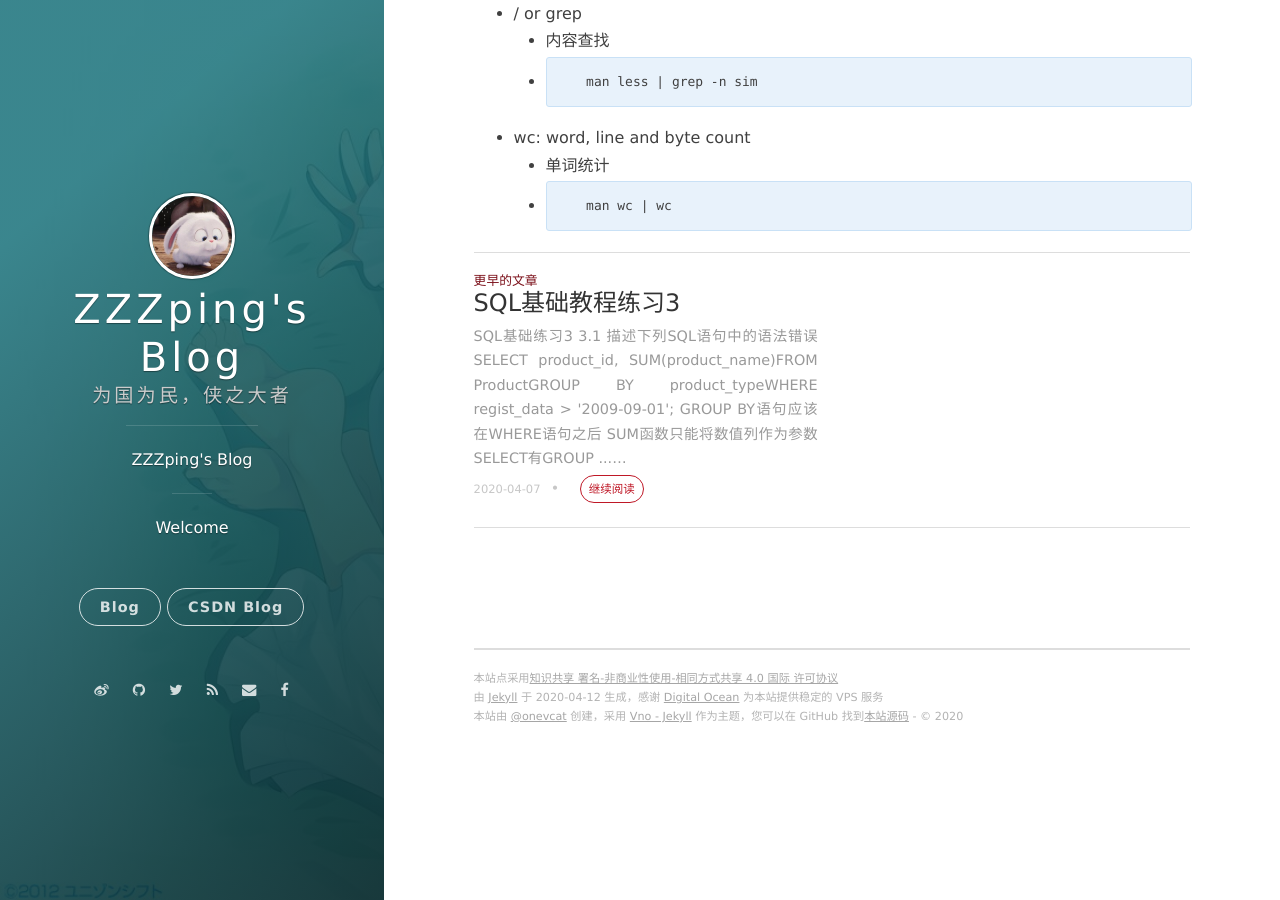
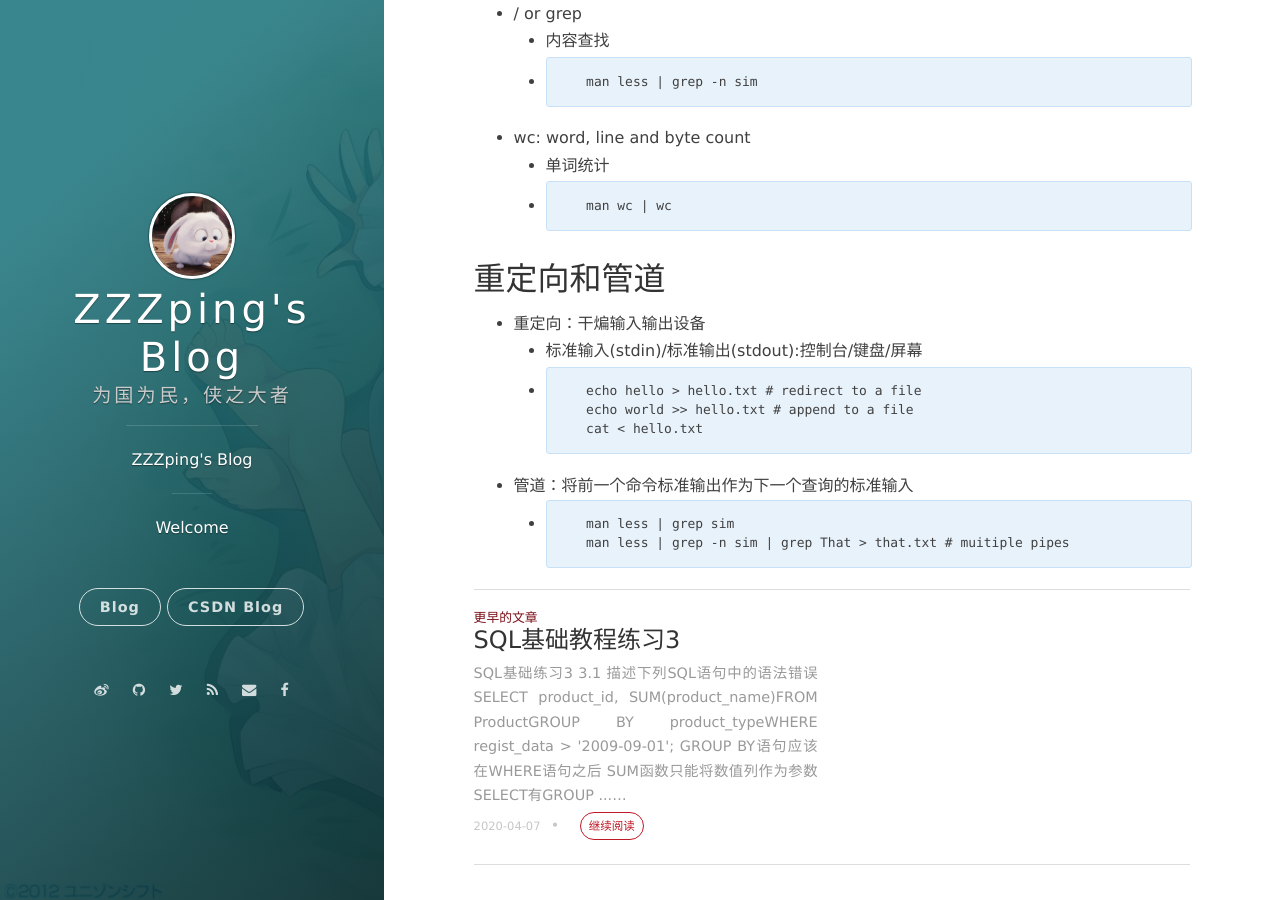
Before and after one commit to ZZZping/ZZZping.github.io, a Jekyll site: the page built from _posts/2020-04-12-Linux命令行1.md, in a window 1280 px wide and 900 px high, scrolled down 1302 px. Built offline with Jekyll 4.4.1, drawn with Linux system fonts in a browser that asks for light colours; nearby versions of some CDN libraries; comment, search, counter and statistics services are not loaded.

Commit message:
echo & pipe

````diff
--- a/_posts/2020-04-12-Linux命令行1.md
+++ b/_posts/2020-04-12-Linux命令行1.md
@@ -60,3 +60,19 @@ date: 2020-04-12 17:19:24.000000000 +09:00
       ```
         man wc | wc
       ```
+
+## 重定向和管道
+   + 重定向：干煸输入输出设备
+      + 标准输入(stdin)/标准输出(stdout):控制台/键盘/屏幕
+      +
+      ```
+        echo hello > hello.txt # redirect to a file
+        echo world >> hello.txt # append to a file
+        cat < hello.txt
+      ```
+   + 管道：将前一个命令标准输出作为下一个查询的标准输入
+      +
+      ```
+        man less | grep sim
+        man less | grep -n sim | grep That > that.txt # muitiple pipes
+      ```
````
